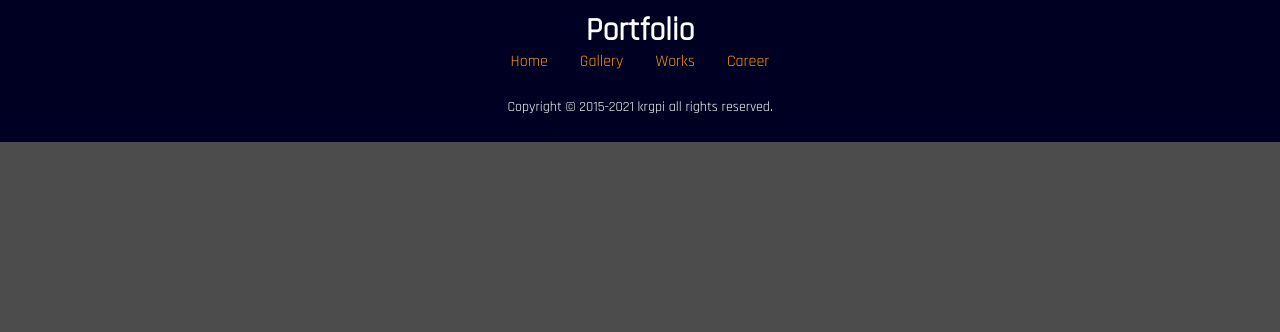
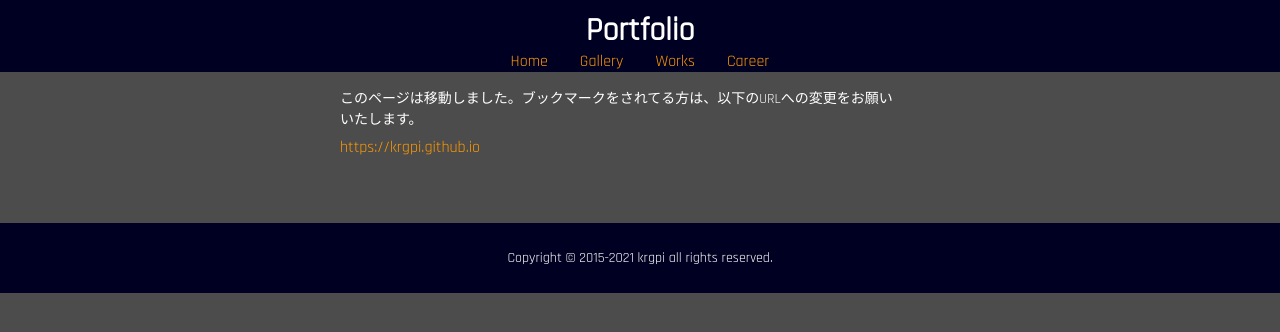
Before and after one commit to krgpi/krgpi.github.io-vue2, a Nuxt app: page /krgpi in a window 1280 px wide. Shown: the top 332 px of the page. Built offline with nearby package versions, Linux system fonts and the light colour scheme.

Commit message:
Create krgpi.vue

```diff
--- /dev/null
+++ b/pages/krgpi.vue
@@ -0,0 +1,10 @@
+<template>
+  <div class="main_body">
+    <div class="body_container">
+      <p>
+        このページは移動しました。ブックマークをされてる方は、以下のURLへの変更をお願いいたします。
+      </p>
+      <a href="https://krgpi.github.io">https://krgpi.github.io</a>
+    </div>
+  </div>
+</template>
```
